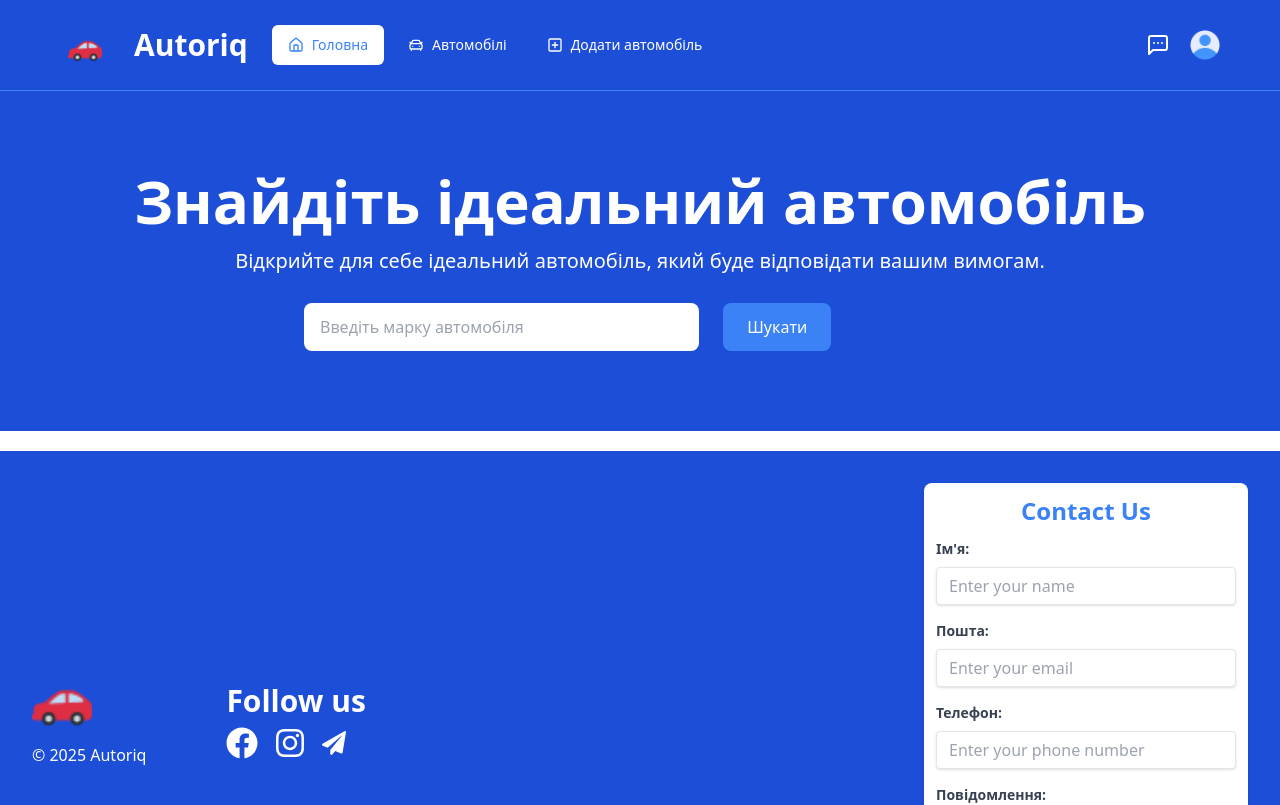
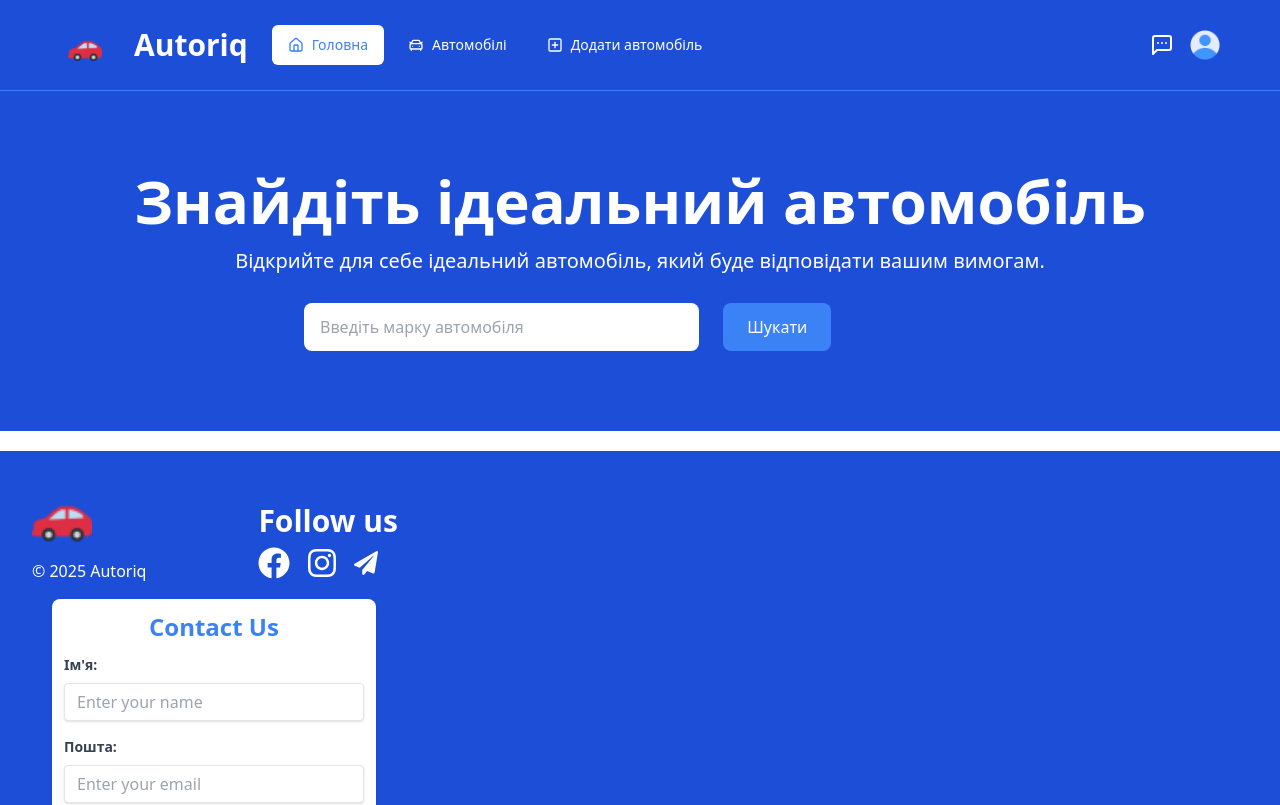
Before and after one commit to misha-fedyna/autoriq-marketplace, a Next.js app: page / in a window 1280 px wide. Shown: the top 805 px of the page. Built offline with nearby package versions, Linux system fonts and the light colour scheme.

Commit message:
Трішки відредагував адаптив на телефон і ноутбук

```diff
--- a/components/footer/Footer.jsx
+++ b/components/footer/Footer.jsx
@@ -10,8 +10,8 @@ const Footer = () => {
   return (
     <footer className="bg-blue-700 text-white p-8 border-t-4 border-white">
       <div className="m-0">
-        <div className="lg:flex lg:flex-col-2 lg:justify-between">
-          <div className="flex flex-col-2 items-center lg:gap-16">
+        <div className="max-lg:flex flex-col-2 justify-between">
+          <div className="flex flex-col-2 items-center max-lg:gap-16">
             <div className="mb-4">
               <Link href="/">
                 <Image
@@ -26,7 +26,7 @@ const Footer = () => {
               <p>{`© ${currentYear} Autoriq`}</p>
             </div>
 
-            <div className="lg:mb-2 lg:ml-4 ml-28">
+            <div className="ml-28 max-lg:mb-2 max-lg:ml-4">
               <h4 className="m-0 mb-2 text-3xl font-bold">Follow us</h4>
               <div className="flex gap-4">
                 <FaFacebook className="w-8 h-8" />
--- a/components/header/MenuMobile.jsx
+++ b/components/header/MenuMobile.jsx
@@ -23,7 +23,7 @@ import profileDefault from "@/assets/images/profile.png";
 const MenuMobile = () => {
   const pathname = usePathname();
 
-  const session = true;
+  const session = false;
 
   return (
     <div className="block md:hidden">
--- a/components/header/Navbar.jsx
+++ b/components/header/Navbar.jsx
@@ -69,11 +69,15 @@ const Navbar = () => {
         </div>
       </div>
 
-      <div className="hidden md:flex justify-end items-center pr-10 space-x-5">
-        <Link href="/message">
-          <MessageSquareMore className="h-6 w-6 text-white" />
-        </Link>
-        {session && <AccountImageAndDropdown />}
+      <div className="max-sm:hidden flex justify-end items-center pr-10 space-x-5">
+        {session && (
+          <div className="flex gap-4 items-center">
+            <Link href="/message">
+              <MessageSquareMore className="h-6 w-6 text-white" />
+            </Link>
+            <AccountImageAndDropdown />
+          </div>
+        )}
 
         {!session && (
           <Link href="/login">
```
